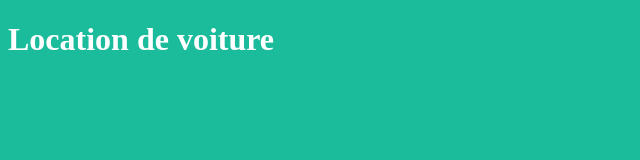
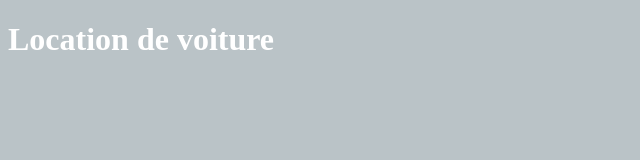
Before and after one commit to jahno/locationVoiture, a plain HTML site: page index.html in a window 1280 px wide. Shown: the whole page, without its empty margins (0-640 px from the left). Drawn offline with Linux system fonts and the light colour scheme.

Commit message:
modfier backroud

```diff
--- a/index.html
+++ b/index.html
@@ -3,7 +3,7 @@
 <head>
 	<title></title>
 </head>
-<body style="background-color: #1abc9c">
+<body style="background-color: #bac3c7">
  <h1 style="color: white">Location de voiture</h1>
 </body>
 </html>
```
